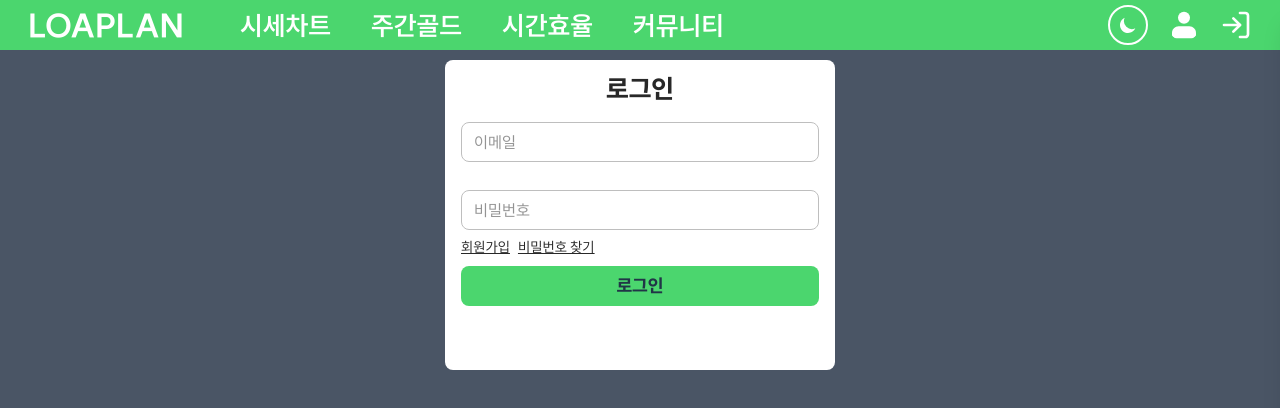
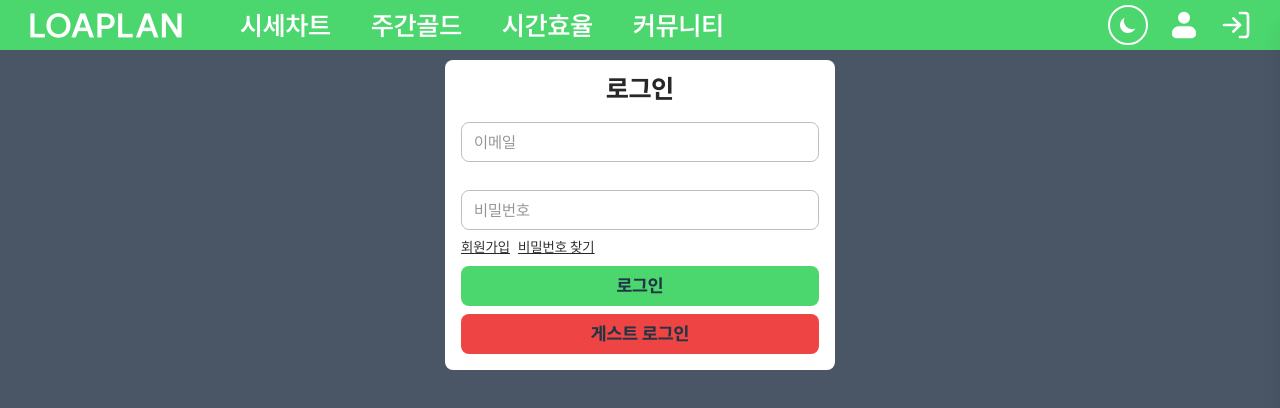
Before and after one commit to mycreature/LoaPlan, a React (Vite) app in the folder Client/: page /login in a window 1280 px wide. Shown: the top 408 px of the page. Built offline with nearby package versions, Linux system fonts and the light colour scheme; no server answers.

Commit message:
[fix] 게스트 로그인 후 전체 새로고침 처리 및 handleGuestLogin 함수 구현 (window.location.href로 navigate 대체)

```diff
--- a/Client/src/pages/Login.tsx
+++ b/Client/src/pages/Login.tsx
@@ -1,15 +1,14 @@
-import { useNavigate } from 'react-router-dom'
 import Block from '../components/ui/Block'
 import { useState } from 'react'
 import { AuthFormData } from '../types/Types'
 import useAccountStore from '../stores/others/AccountStore'
-import { requestLoginUser } from '../api/userApi'
+import { requestGuestUser, requestLoginUser } from '../api/userApi'
 import LoginForm from '../components/form/LoginForm'
 import { useRequireNoAuth } from '../hook/useAuthRedirect'
+import GuestLoginForm from '../components/form/GusetLoginForm'
 
 const Login = () => {
   const [isLoading, setIsLoading] = useState(false)
-  const navigate = useNavigate()
 
   const setApiKey = useAccountStore((state) => state.setApiKey)
   const setCharacter = useAccountStore((state) => state.setCharacter)
@@ -26,13 +25,23 @@ const Login = () => {
       setApiKey(respone.user.apiKey)
       setCharacter(respone.user.character)
       setEmail(respone.user.email)
-
-      sessionStorage.clear()
-
-      navigate('/')
     } catch (error: any) {
       alert(error.response?.data?.message || '로그인 중 오류 발생')
     } finally {
+      window.location.href = '/'
+      setIsLoading(false)
+    }
+  }
+
+  const handleGusetLogin = async () => {
+    setIsLoading(true)
+    try {
+      await requestGuestUser()
+    } catch (error: any) {
+      alert(error.response?.data?.message || '게스트 로그인 중 오류 발생')
+    } finally {
+      window.location.href = '/'
+      alert('게스트 로그인 성공')
       setIsLoading(false)
     }
   }
@@ -44,7 +53,10 @@ const Login = () => {
           <Block width={390} height={310}>
             <div className='flex h-full w-full flex-col gap-5 p-4'>
               <h2 className='mx-auto leading-none font-extrabold text-black'>로그인</h2>
-              <LoginForm onSubmit={handleLoginSubmit} isLoading={isLoading} />
+              <div className='flex flex-col gap-2'>
+                <LoginForm onSubmit={handleLoginSubmit} isLoading={isLoading} />
+                <GuestLoginForm onSubmit={handleGusetLogin} isLoading={isLoading} />
+              </div>
             </div>
           </Block>
         </div>
```
